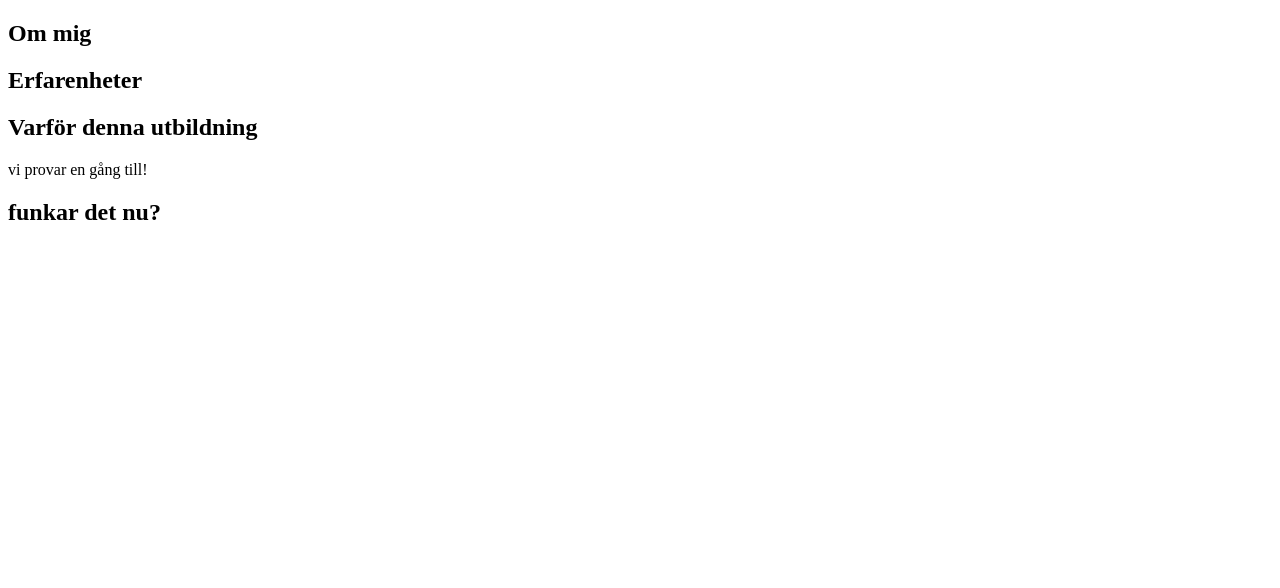
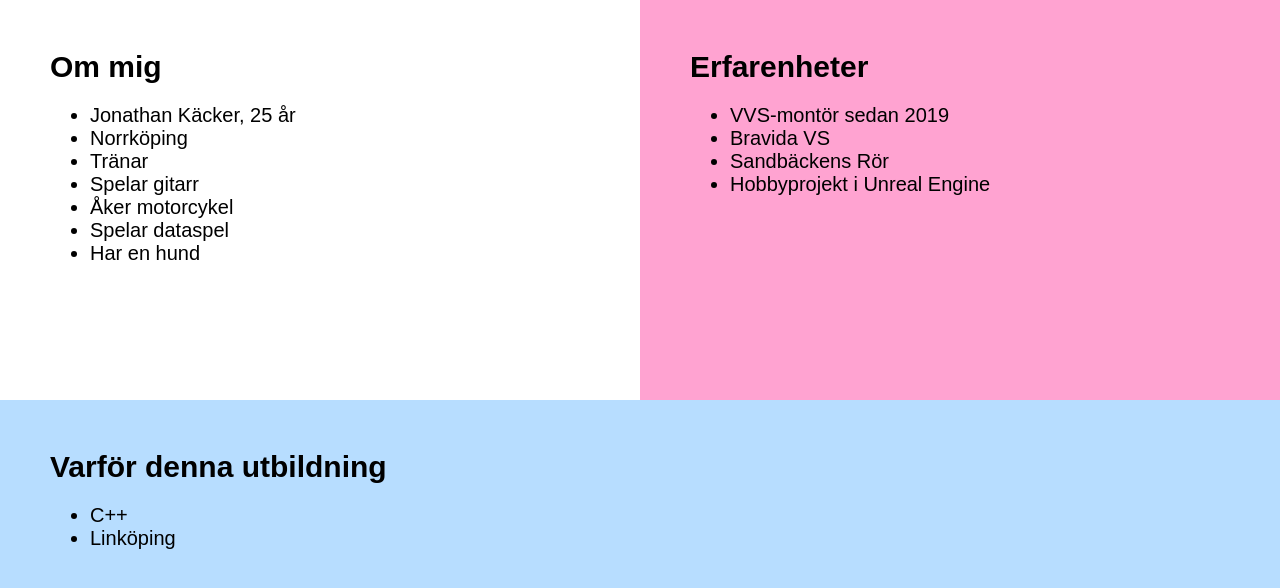
Before and after one commit to jonakack/intro, a plain HTML site: page index.html in a window 1280 px wide. Drawn offline with Linux system fonts and the light colour scheme.

Commit message:
added details

```diff
--- a/index.html
+++ b/index.html
@@ -7,16 +7,35 @@
     <title>Introduktion</title>
 </head>
 <body>
+    <container class="columns">
     <section class="about">
-        <h1>Om mig</h1>
+        <h1 class="top">Om mig</h1>
+            <ul>
+                <li>Jonathan Käcker, 25 år</li>
+                <li>Norrköping</li>
+                <li>Tränar</li>
+                <li>Spelar gitarr</li>
+                <li>Åker motorcykel</li>
+                <li>Spelar dataspel</li>
+                <li>Har en hund</li>
+            </ul>
     </section>
     <section class="experiences">
-        <h1>Erfarenheter</h1>
+        <h1 class="top">Erfarenheter</h1>
+            <ul>
+                <li>VVS-montör sedan 2019</li>
+                <li>Bravida VS</li>
+                <li>Sandbäckens Rör</li>
+                <li>Hobbyprojekt i Unreal Engine</li>
+            </ul>
     </section>
+    </container>
     <section class="why">
-        <h1>Varför denna utbildning</h1>
-        <p>vi provar en gång till!</p>
-        <h2>funkar det nu?</h2>
+        <h1 class="bottom">Varför denna utbildning</h1>
+            <ul>
+                <li>C++</li>
+                <li>Linköping</li>
+            </ul>
     </section>
 </body>
 </html>
--- a/styles/styles.css
+++ b/styles/styles.css
@@ -0,0 +1,50 @@
+html, body {
+    height: 100vh;
+    margin: 0;
+}
+
+* {
+  box-sizing: border-box;
+}
+
+body {
+    background: white;
+    font-family: Arial, Helvetica, sans-serif;
+    margin: 0;
+}
+
+.columns{
+    display: flex;
+    height: 50%;
+}
+
+section {
+    padding: 50px;
+    font-size: 20px;
+}
+
+section.about {
+    width: 50%;
+    background-color: rgb(255, 255, 255);
+}
+
+
+
+section.experiences {
+    width: 50%;
+    background-color: rgb(255, 163, 209);
+}
+
+section.why {
+    height: 50%;
+    width: 100%;
+    background-color: rgb(183, 221, 255);
+}
+
+h1.top {
+    margin: 0px;
+}
+
+h1.bottom {
+    margin: 0px;
+}
```
